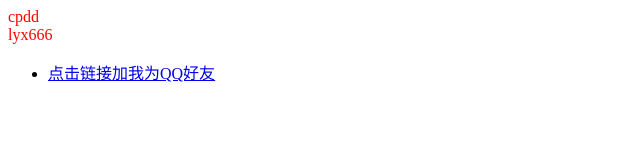
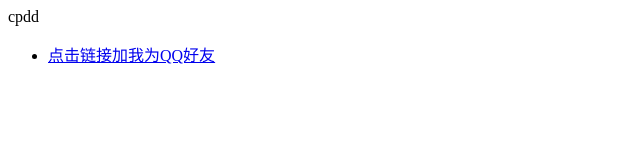
Before and after one commit to lyxdsg-666/lyxdsg-666.github.io, a plain HTML site: page index.html in a window 1280 px wide. Shown: the whole page, without its empty margins (0-640 px from the left). Drawn offline with Linux system fonts and the light colour scheme.

Commit message:
Update index.html

```diff
--- a/index.html
+++ b/index.html
@@ -2,8 +2,7 @@
 <style>
 .red{color:#F00}
 </style>
-<div class="red">cpdd</div>
-<div class="red">lyx666</div>
+<div class="速来膜拜雪糕皇帝">cpdd</div>
 <ul>
-  <li> <a href="https://qm.qq.com/q/crUEG8o8rS">点击链接加我为QQ好友</a> </li>
+  <li> <a href="https://qm.qq.com/q/dfC5a0RHtm">点击链接加我为QQ好友</a> </li>
 </ul>
```
